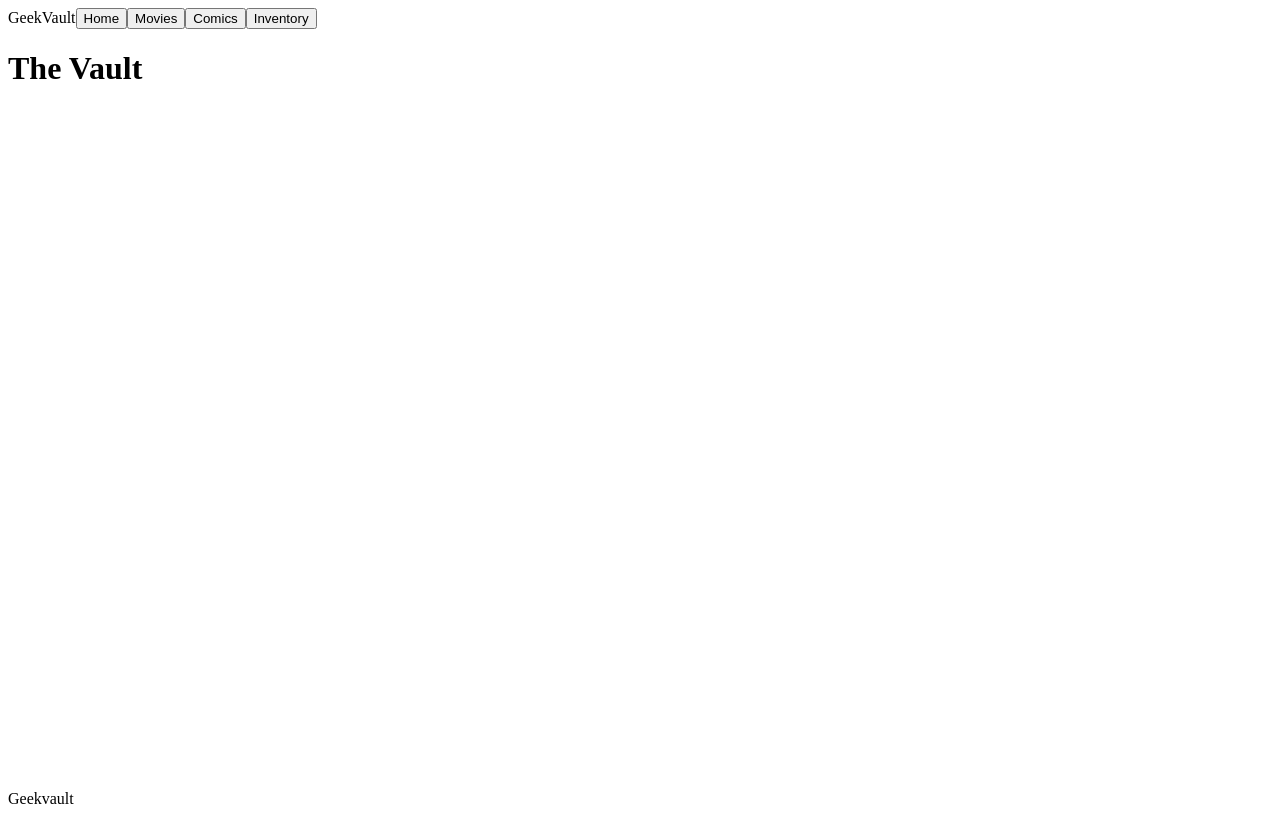
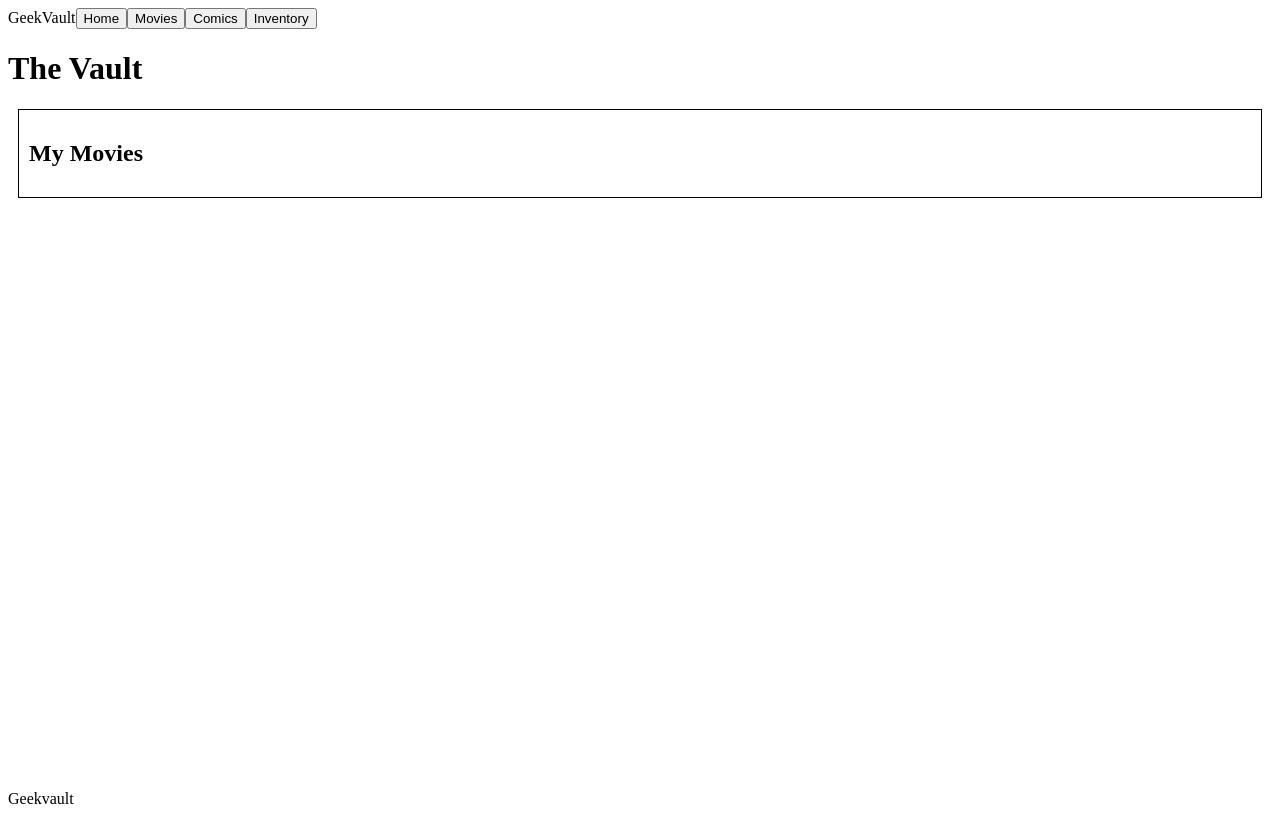
Before and after one commit to clabon7831/geek-vault, a React (Vite) app: page /inventory in a window 1280 px wide. Built offline with nearby package versions, Linux system fonts and the light colour scheme.

Commit message:
Add movie inventory functionality

```diff
--- a/src/App.jsx
+++ b/src/App.jsx
@@ -1,3 +1,4 @@
+import { useState } from 'react'
 import { Routes, Route } from 'react-router'
 import './App.css'
 import Navbar from './components/Navbar'
@@ -9,6 +10,12 @@ import Inventory from './pages/Inventory'
 
 function App() {
 
+  const [inventory, setInventory] = useState([])
+
+  function addToInventory(movie) {
+    setInventory([...inventory, movie])
+  }
+
   return (
     <div id="bodyContainer">
       <Navbar />
@@ -16,14 +23,15 @@ function App() {
       <main className="mainContent">
         <Routes>
           <Route path="/" element={<Home />} />
-          <Route path="/movies" element={<Movies />} />
+          <Route path="/movies" element={<Movies addToInventory={addToInventory} />} />
           <Route path="/comics" element={<Comics />} />
-          <Route path="/inventory" element={<Inventory />} />
+          <Route path="/inventory" element={<Inventory inventory={inventory} />} />
         </Routes>
       </main>
 
       <Footer />
     </div>
+
   )
 }
 
--- a/src/components/MovieCard.jsx
+++ b/src/components/MovieCard.jsx
@@ -1,6 +1,6 @@
 import Card from './Card'
 
-function MovieCard({ movie }) {
+function MovieCard({ movie, addToInventory }) {
   return (
     <Card clickakable={true}>
       <img
@@ -19,7 +19,9 @@ function MovieCard({ movie }) {
           <br />
           Description: {movie.description}
           <br />
-          <button>Add to Inventory</button>
+          <button onClick={() => addToInventory(movie)}>
+             Add to Inventory
+          </button>
       </p>
     </Card>
   )
--- a/src/pages/Home.jsx
+++ b/src/pages/Home.jsx
@@ -18,15 +18,19 @@ function Home() {
                     </Card>
                 </Link>
 
-                <Card>
-                    <h2>Comics</h2>
-                    <p>Find comics and add them to your inventory.</p>
-                </Card>
+                <Link to= "/comic">
+                    <Card clickable={true}>
+                        <h2>Comics</h2>
+                        <p>Find comics and add them to your inventory.</p>
+                    </Card>
+                </Link>
 
-                <Card>
+                <Link to= "/inventory">
+                <Card clickable={true}>
                     <h2>Inventory</h2>
                     <p>View and manage the movies and comics you own.</p>
                 </Card>
+                </Link>
             </div>
         </>
     )
--- a/src/pages/Inventory.jsx
+++ b/src/pages/Inventory.jsx
@@ -1,8 +1,18 @@
-function Inventory() {
+import Card from "../components/Card"
+
+function Inventory({ inventory }) {
+
+    const inventoryJSX = inventory.map((movie) => {
+    return <h2>{movie.title}</h2>}
+    )
 
     return (
             <>
                 <h1>The Vault</h1>
+                <Card>
+                    <h2>My Movies</h2>
+                    {inventoryJSX}
+                </Card>
             </>
     )
 }
--- a/src/pages/Movies.jsx
+++ b/src/pages/Movies.jsx
@@ -1,10 +1,10 @@
 import { mockMovies } from "../test-data/mock-movies"
 import MovieCard from '../components/MovieCard'
 
-function Movies() {
+function Movies({ addToInventory}) {
     const moviesJSX = mockMovies.map((movie) => {
-        return <MovieCard movie={movie} />
-    })
+        return <MovieCard movie={movie} addToInventory={addToInventory}/>}
+    )
 
     return (
             <>
```
